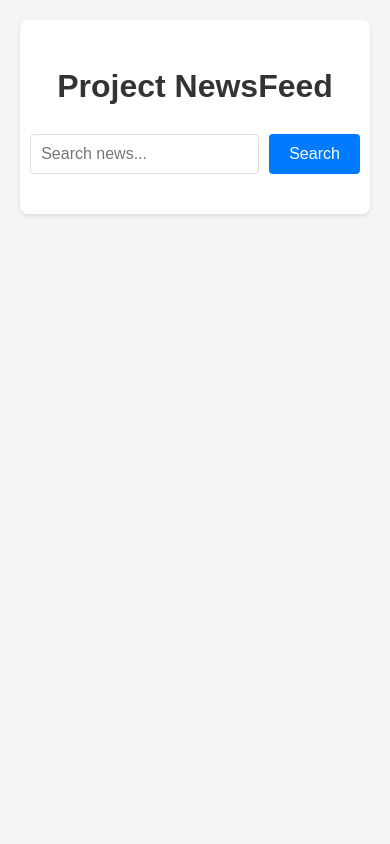
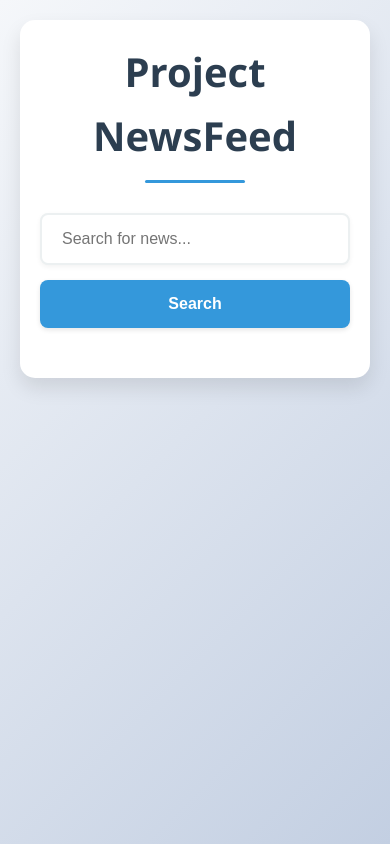
Before and after one commit to hemonto839/Project-NewsFeed, a Flask app: page / in a window 390 px wide. Run offline with Flask 3, Linux system fonts and the light colour scheme.

Commit message:
Enhance index.html with improved styling and layout. Added CSS variables for color management, updated typography, and enhanced search input/button styles. Improved article display with hover effects and responsive design adjustments for better mobile experience.

```diff
--- a/app/templates/index.html
+++ b/app/templates/index.html
@@ -5,85 +5,204 @@
     <meta name="viewport" content="width=device-width, initial-scale=1.0">
     <title>Project NewsFeed</title>
     <style>
+        :root {
+            --primary-color: #2c3e50;
+            --secondary-color: #3498db;
+            --accent-color: #e74c3c;
+            --text-color: #2c3e50;
+            --light-gray: #ecf0f1;
+            --white: #ffffff;
+        }
+
+        * {
+            margin: 0;
+            padding: 0;
+            box-sizing: border-box;
+        }
+
         body {
-            font-family: Arial, sans-serif;
+            font-family: 'Segoe UI', Tahoma, Geneva, Verdana, sans-serif;
             line-height: 1.6;
-            margin: 0;
+            background: linear-gradient(135deg, #f5f7fa 0%, #c3cfe2 100%);
+            min-height: 100vh;
             padding: 20px;
-            background-color: #f5f5f5;
         }
+
         .container {
-            max-width: 800px;
+            max-width: 1000px;
             margin: 0 auto;
-            background-color: white;
-            padding: 20px;
-            border-radius: 8px;
-            box-shadow: 0 2px 4px rgba(0, 0, 0, 0.1);
+            background-color: var(--white);
+            padding: 30px;
+            border-radius: 15px;
+            box-shadow: 0 10px 20px rgba(0, 0, 0, 0.1);
         }
+
         h1 {
-            color: #333;
+            color: var(--primary-color);
             text-align: center;
+            font-size: 2.5em;
+            margin-bottom: 30px;
+            position: relative;
+            padding-bottom: 15px;
         }
+
+        h1::after {
+            content: '';
+            position: absolute;
+            bottom: 0;
+            left: 50%;
+            transform: translateX(-50%);
+            width: 100px;
+            height: 3px;
+            background: var(--secondary-color);
+            border-radius: 2px;
+        }
+
         .search-container {
             display: flex;
-            gap: 10px;
-            margin: 20px 0;
+            gap: 15px;
+            margin: 30px 0;
             justify-content: center;
         }
+
         .search-input {
-            padding: 10px;
-            border: 1px solid #ddd;
-            border-radius: 4px;
-            width: 300px;
+            padding: 15px 20px;
+            border: 2px solid var(--light-gray);
+            border-radius: 8px;
+            width: 400px;
             font-size: 16px;
+            transition: all 0.3s ease;
+            box-shadow: 0 2px 5px rgba(0, 0, 0, 0.05);
         }
+
+        .search-input:focus {
+            outline: none;
+            border-color: var(--secondary-color);
+            box-shadow: 0 0 0 3px rgba(52, 152, 219, 0.2);
+        }
+
         .search-button {
-            padding: 10px 20px;
-            background-color: #007bff;
-            color: white;
+            padding: 15px 30px;
+            background-color: var(--secondary-color);
+            color: var(--white);
             border: none;
-            border-radius: 4px;
+            border-radius: 8px;
             cursor: pointer;
             font-size: 16px;
-            transition: background-color 0.2s;
+            font-weight: 600;
+            transition: all 0.3s ease;
+            box-shadow: 0 2px 5px rgba(0, 0, 0, 0.1);
         }
+
         .search-button:hover {
-            background-color: #0056b3;
+            background-color: #2980b9;
+            transform: translateY(-2px);
+            box-shadow: 0 4px 8px rgba(0, 0, 0, 0.15);
         }
+
+        .search-button:active {
+            transform: translateY(0);
+        }
+
         .results-container {
-            margin-top: 20px;
+            margin-top: 30px;
+            display: grid;
+            gap: 20px;
         }
+
         .article {
-            border: 1px solid #ddd;
-            padding: 15px;
+            background: var(--white);
+            border: 1px solid var(--light-gray);
+            padding: 20px;
+            border-radius: 12px;
+            transition: all 0.3s ease;
+            box-shadow: 0 2px 5px rgba(0, 0, 0, 0.05);
+        }
+
+        .article:hover {
+            transform: translateY(-3px);
+            box-shadow: 0 5px 15px rgba(0, 0, 0, 0.1);
+        }
+
+        .article h3 {
+            color: var(--primary-color);
+            font-size: 1.4em;
             margin-bottom: 15px;
-            border-radius: 4px;
+            line-height: 1.4;
         }
-        .article h3 {
-            margin-top: 0;
-            color: #333;
+
+        .article img {
+            width: 100%;
+            height: 200px;
+            object-fit: cover;
+            border-radius: 8px;
+            margin: 15px 0;
         }
+
         .article p {
             color: #666;
-            margin: 10px 0;
+            margin: 15px 0;
+            line-height: 1.6;
         }
+
+        .article .meta {
+            display: flex;
+            align-items: center;
+            gap: 15px;
+            margin-top: 15px;
+            color: #666;
+            font-size: 0.9em;
+        }
+
         .article a {
-            color: #007bff;
+            display: inline-block;
+            margin-top: 15px;
+            color: var(--secondary-color);
             text-decoration: none;
+            font-weight: 600;
+            transition: all 0.3s ease;
         }
+
         .article a:hover {
+            color: #2980b9;
             text-decoration: underline;
         }
+
         .loading {
             text-align: center;
             display: none;
-            margin: 20px 0;
+            margin: 30px 0;
+            color: var(--primary-color);
+            font-size: 1.2em;
         }
+
         .error {
-            color: #dc3545;
+            color: var(--accent-color);
             text-align: center;
             margin: 20px 0;
+            padding: 15px;
+            background-color: #fde8e8;
+            border-radius: 8px;
             display: none;
+        }
+
+        @media (max-width: 768px) {
+            .container {
+                padding: 20px;
+            }
+
+            .search-container {
+                flex-direction: column;
+                align-items: stretch;
+            }
+
+            .search-input {
+                width: 100%;
+            }
+
+            .article img {
+                height: 150px;
+            }
         }
     </style>
 </head>
@@ -91,7 +210,7 @@
     <div class="container">
         <h1>Project NewsFeed</h1>
         <div class="search-container">
-            <input type="text" class="search-input" placeholder="Search news...">
+            <input type="text" class="search-input" placeholder="Search for news...">
             <button class="search-button" onclick="searchNews()">Search</button>
         </div>
         <div class="loading">Loading...</div>
@@ -109,7 +228,6 @@
             const query = searchInput.value.trim();
             if (!query) return;
 
-            // Show loading, hide error, clear results
             loadingDiv.style.display = 'block';
             errorDiv.style.display = 'none';
             resultsContainer.innerHTML = '';
@@ -124,34 +242,33 @@
                 });
 
                 const data = await response.json();
-                console.log('API Response:', data); // Debug log
+                console.log('API Response:', data);
 
                 if (data.error) {
                     throw new Error(data.error);
                 }
 
-                // Check for results in the correct structure
                 const articles = data.results || [];
-                console.log('Articles found:', articles.length); // Debug log
+                console.log('Articles found:', articles.length);
 
                 if (articles.length > 0) {
                     resultsContainer.innerHTML = articles.map(article => `
                         <div class="article">
                             <h3>${article.title || 'No Title'}</h3>
-                            ${article.image_url ? `<img src="${article.image_url}" alt="${article.title}" style="max-width: 100%; height: auto; margin: 10px 0;">` : ''}
+                            ${article.image_url ? `<img src="${article.image_url}" alt="${article.title}">` : ''}
                             <p>${article.description || 'No description available'}</p>
-                            <div style="margin-top: 10px;">
-                                <small style="color: #666;">Published: ${new Date(article.pubDate).toLocaleDateString()}</small>
-                                ${article.source_id ? `<small style="color: #666; margin-left: 10px;">Source: ${article.source_id}</small>` : ''}
+                            <div class="meta">
+                                <span>📅 ${new Date(article.pubDate).toLocaleDateString()}</span>
+                                ${article.source_id ? `<span>📰 ${article.source_id}</span>` : ''}
                             </div>
-                            ${article.link ? `<a href="${article.link}" target="_blank" style="display: inline-block; margin-top: 10px;">Read full article</a>` : ''}
+                            ${article.link ? `<a href="${article.link}" target="_blank">Read full article →</a>` : ''}
                         </div>
                     `).join('');
                 } else {
-                    resultsContainer.innerHTML = '<p style="text-align: center; color: #666;">No news articles found for your search.</p>';
+                    resultsContainer.innerHTML = '<p style="text-align: center; color: #666; font-size: 1.2em;">No news articles found for your search.</p>';
                 }
             } catch (error) {
-                console.error('Search error:', error); // Debug log
+                console.error('Search error:', error);
                 errorDiv.textContent = `Error: ${error.message}`;
                 errorDiv.style.display = 'block';
             } finally {
@@ -159,7 +276,6 @@
             }
         }
 
-        // Allow search on Enter key
         document.querySelector('.search-input').addEventListener('keypress', function(e) {
             if (e.key === 'Enter') {
                 searchNews();
```
